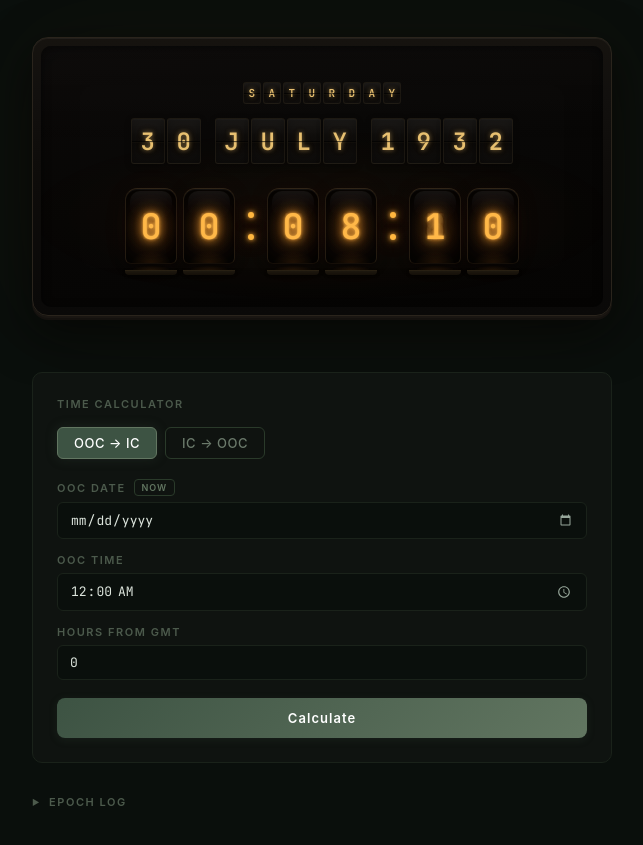
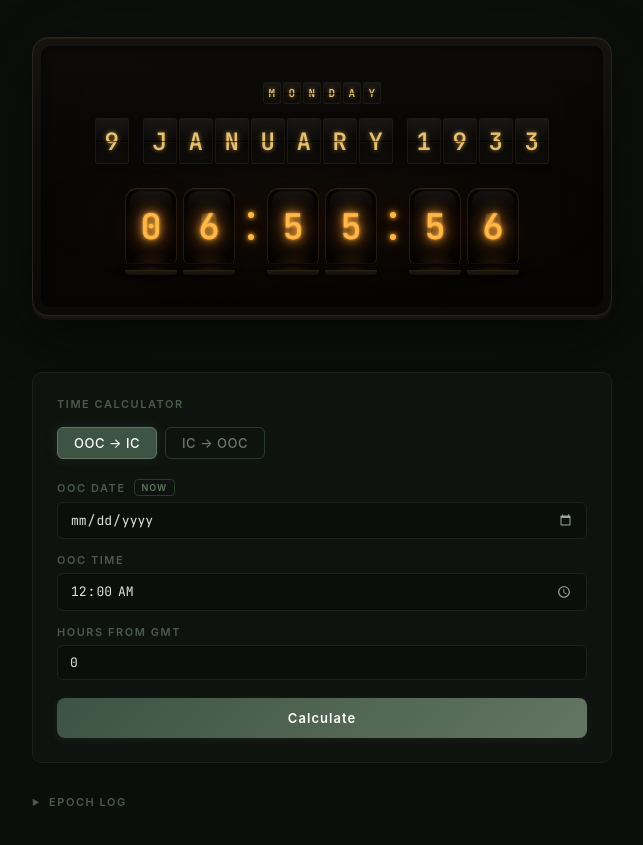
Before and after one commit to auroruse/avium-time-counter, a plain HTML site: page index.html in a window 1280 px wide. Shown: the part 59-904 px from the top of the page, without its empty margins (318-961 px from the left). Drawn offline with Linux system fonts and the light colour scheme; a web font is replaced by a local one.

Commit message:
Add NY epoch: timeskip to 1 Jan 1933, same rate

```diff
--- a/index.html
+++ b/index.html
@@ -660,6 +660,12 @@
         icStart:     "1931-12-24T00:00:00",
         daysPerYear: 26,
         label:       "WC"
+      },
+      {
+        oocStart:    "2026-07-20T00:00:00Z",
+        icStart:     "1933-01-01T00:00:00",
+        daysPerYear: 26,
+        label:       "NY"
       }
     ];
 
```
